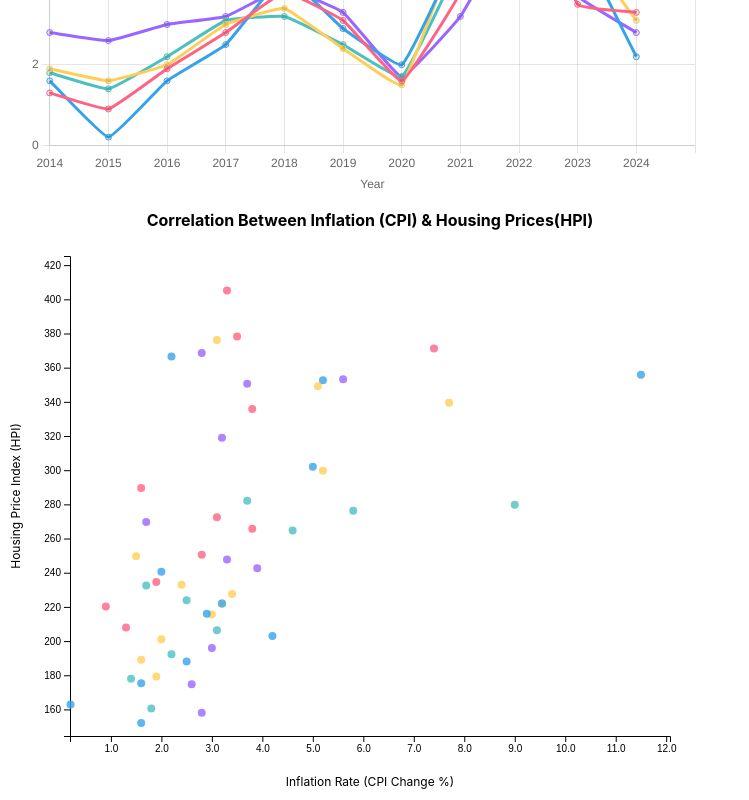
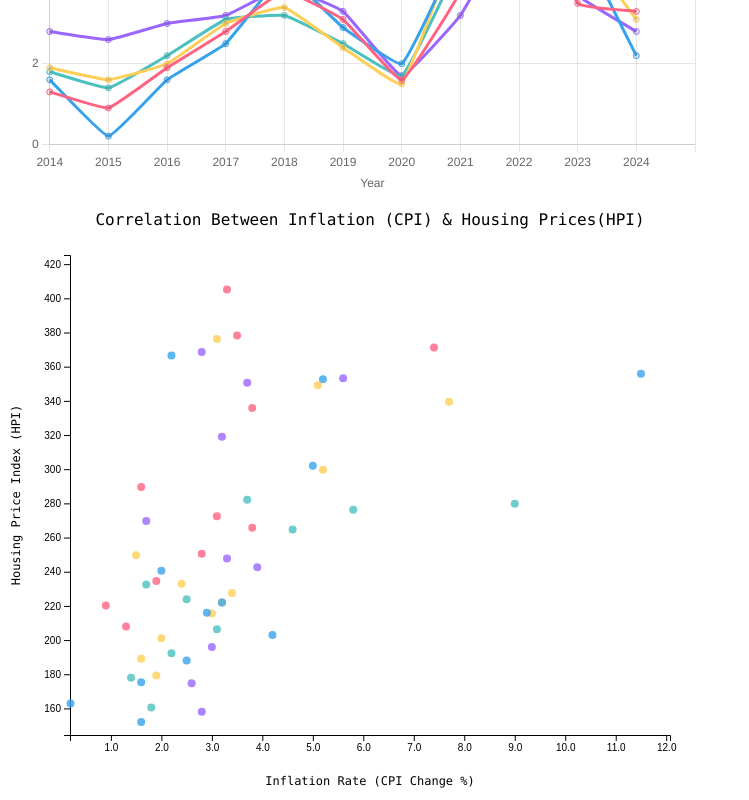
Before and after one commit to NurjahanJ/inflation_housing, a React (Create React App) app: page / in a window 1280 px wide. Shown: the part 486-1286 px from the top of the page, without its empty margins (0-749 px from the left). Built offline with nearby package versions, Linux system fonts and the light colour scheme.

Commit message:
updated font

```diff
--- a/src/ScatterPlot.js
+++ b/src/ScatterPlot.js
@@ -121,7 +121,6 @@ const ScatterPlot = () => {
           .attr('y', -margin.top / 2)
           .attr('text-anchor', 'middle')
           .style('font-size', '16px')
-          .style('font-weight', 'bold')
           .text('Correlation Between Inflation (CPI) & Housing Prices(HPI)');
 
         // Plot scatter points
--- a/src/index.css
+++ b/src/index.css
@@ -1,24 +1,21 @@
 /* index.css */
 body {
   margin: 0;
-  font-family: -apple-system, BlinkMacSystemFont, 'Segoe UI', 'Roboto', 'Oxygen',
-    'Ubuntu', 'Cantarell', 'Fira Sans', 'Droid Sans', 'Helvetica Neue', sans-serif;
+  font-family: source-code-pro, Menlo, Monaco, Consolas, 'Courier New', monospace;
   -webkit-font-smoothing: antialiased;
   -moz-osx-font-smoothing: grayscale;
-}
-
-code {
-  font-family: source-code-pro, Menlo, Monaco, Consolas, 'Courier New', monospace;
 }
 
 /* Controls for LineChart size */
 .chart-container {
   width: 700px;
   height: 600px;
+  font-family: source-code-pro, Menlo, Monaco, Consolas, 'Courier New', monospace;
 }
 
 /* Controls for ScatterPlot size */
 .scatterplot-container {
   width: 700px;
   height: 600px;
+  font-family: source-code-pro, Menlo, Monaco, Consolas, 'Courier New', monospace;
 }
```
